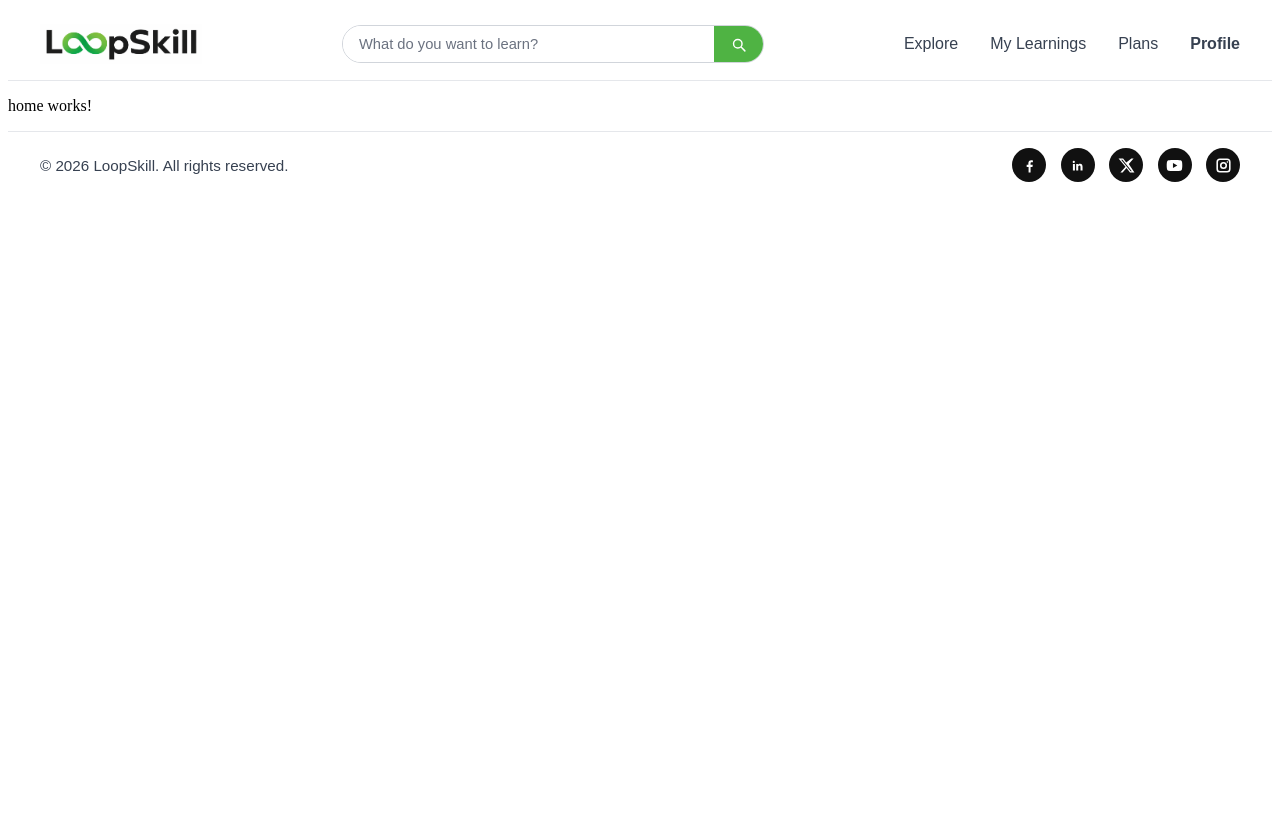
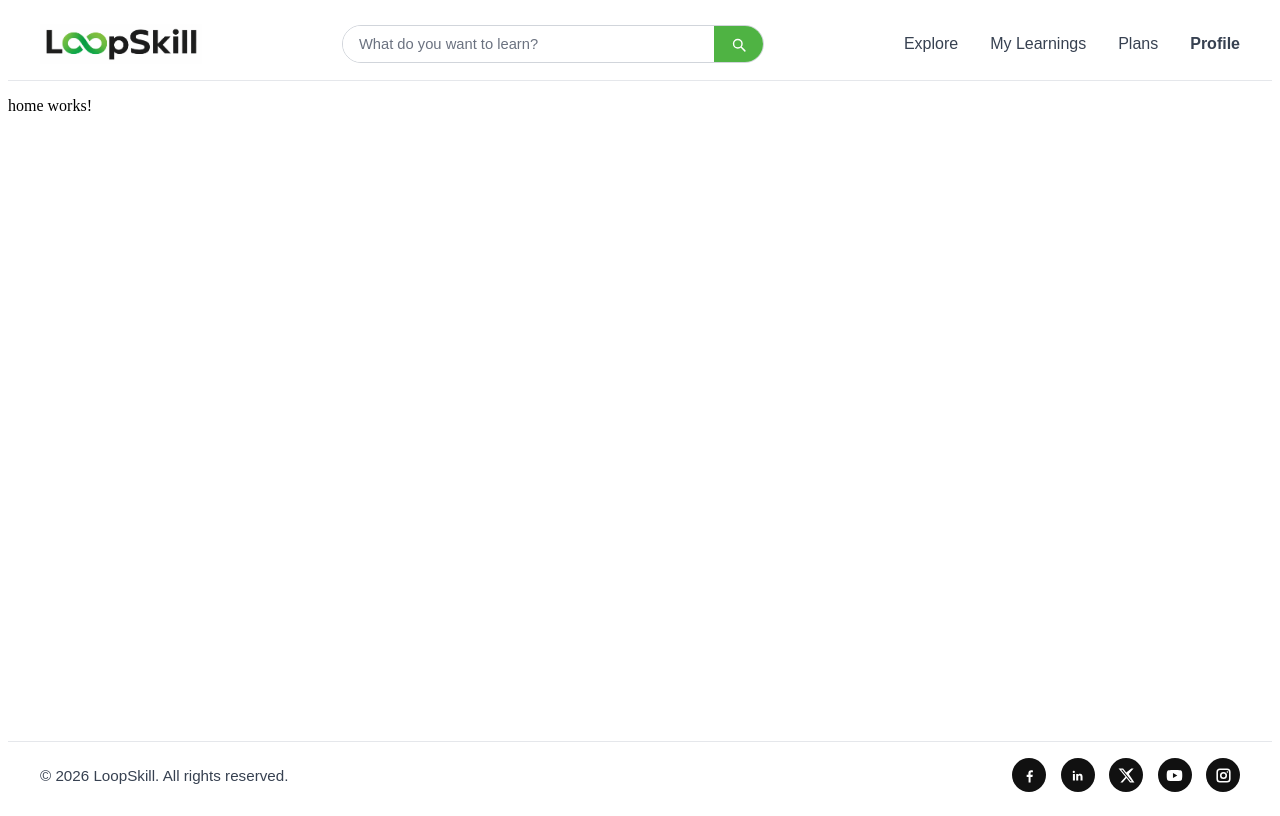
Before and after one commit to PierreLaGuerre/loopskill-mooc-platform, an Angular app in the folder frontend/app/: page / in a window 1280 px wide. Built offline with nearby package versions, Linux system fonts and the light colour scheme.

Commit message:
added height to app html for general layout

```diff
--- a/frontend/app/src/app/app.component.html
+++ b/frontend/app/src/app/app.component.html
@@ -1,5 +1,9 @@
-<app-navbar></app-navbar>
-<main>
+<div class="app-shell">
+  <app-navbar></app-navbar>
+
+  <main class="app-content">
     <router-outlet></router-outlet>
-</main>
-<app-footer></app-footer>
+  </main>
+
+  <app-footer></app-footer>
+</div>
--- a/frontend/app/src/app/app.component.scss
+++ b/frontend/app/src/app/app.component.scss
@@ -0,0 +1,9 @@
+.app-shell {
+  min-height: 100vh;
+  display: flex;
+  flex-direction: column;
+}
+
+.app-content {
+  flex: 1;
+}
```
